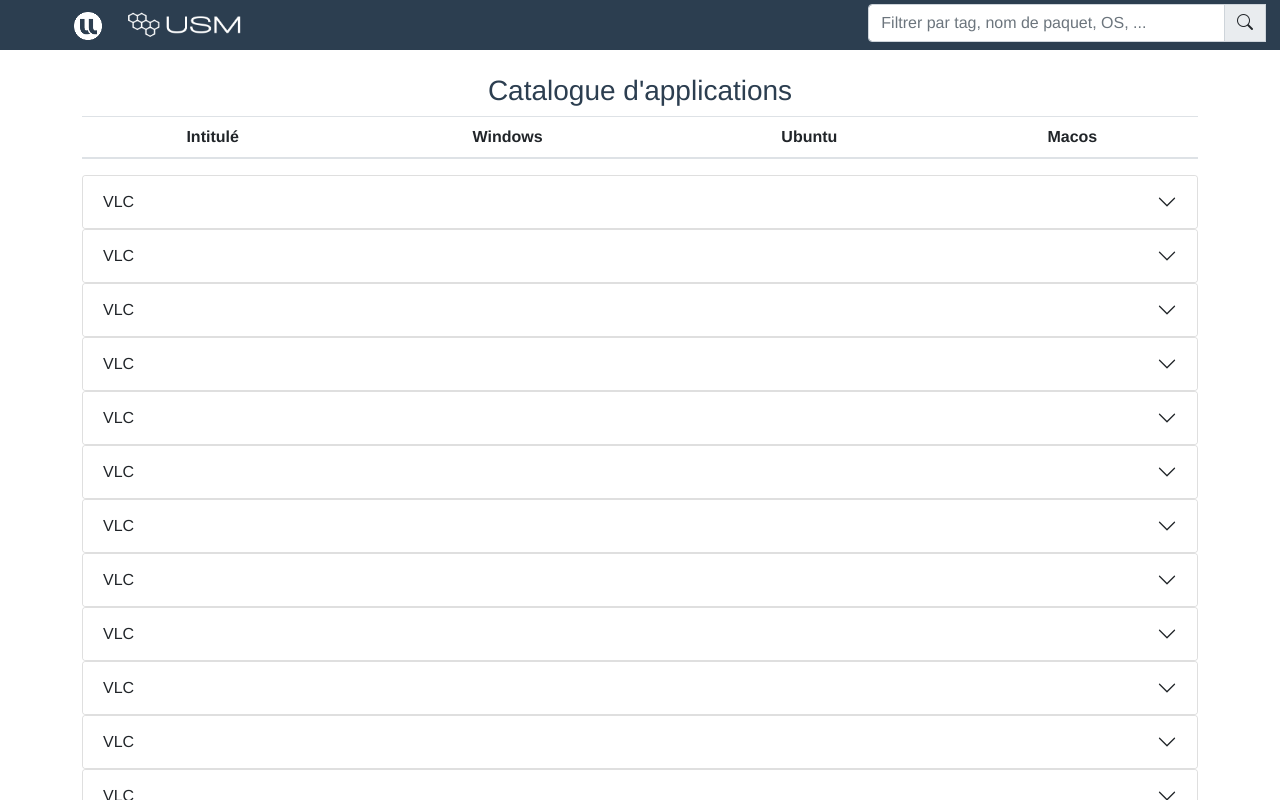
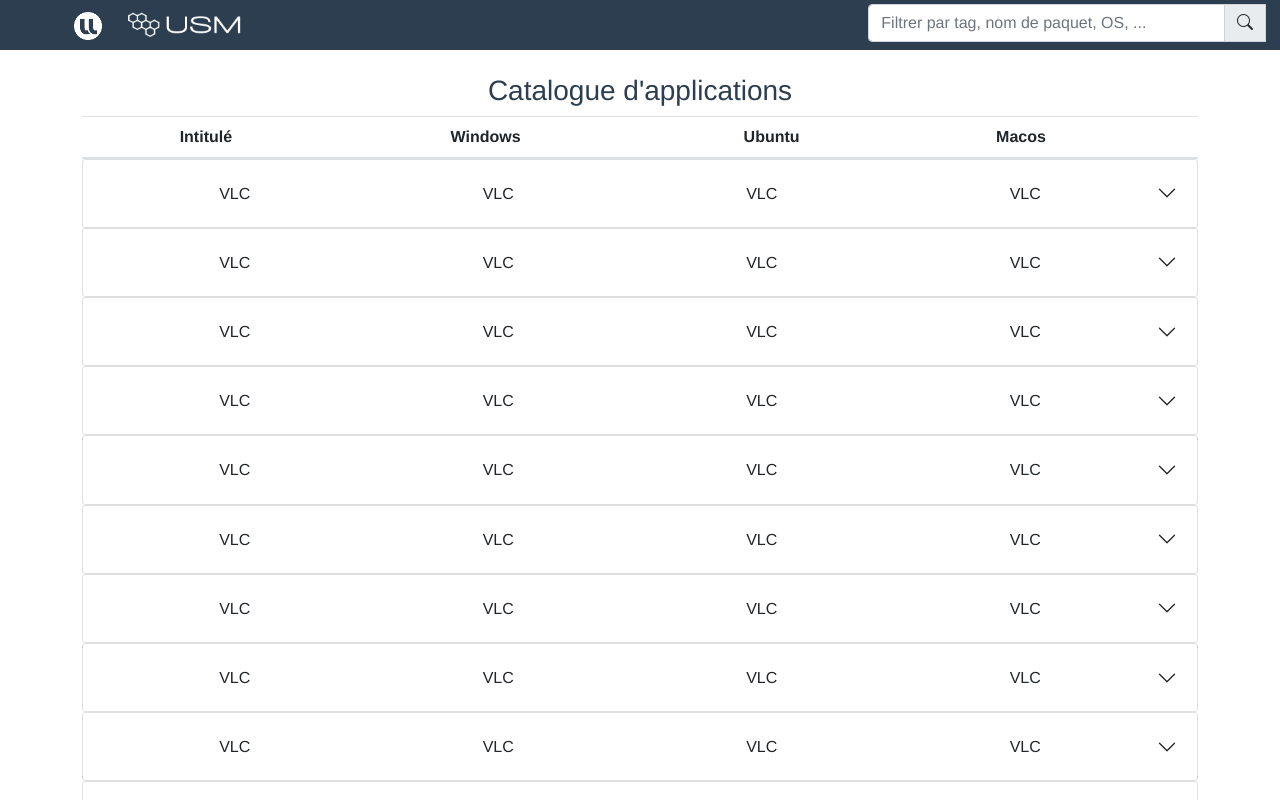
Before and after one commit to acai0/testVue3, a Vue app: page / in a window 1280 px wide. Shown: the top 800 px of the page. Built offline with nearby package versions, Linux system fonts and the light colour scheme.

Commit message:
ajout header table

```diff
--- a/src/views/HomeView.vue
+++ b/src/views/HomeView.vue
@@ -2,13 +2,14 @@
   <div class="container">
     <br />
     <h3>Catalogue d'applications</h3>
-    <table class="table">
+    <table class="table table-bordereless">
       <thead>
         <tr>
           <th>Intitulé</th>
           <th>Windows</th>
           <th>Ubuntu</th>
           <th>Macos</th>
+          <th></th>
         </tr>
       </thead>
     </table>
@@ -27,7 +28,16 @@
               v-on:click="afficheTab()"
             >
               <!-- <strong>{{ index }} </strong> VLC -->
-              VLC
+              <table class="table table-borderless">
+                <tbody>
+                  <tr>
+                    <td>VLC</td>
+                    <td>VLC</td>
+                    <td>VLC</td>
+                    <td>VLC</td>
+                  </tr>
+                </tbody>
+              </table>
             </button>
           </h2>
           <div
@@ -60,7 +70,6 @@
   methods: {
     afficheTab() {
       var tableau = `  <table class="table table-condensed">
-
               <tr>
                 <th>OS</th>
                 <th>Paquet</th>
@@ -75,7 +84,7 @@
                     data-bs-toggle="tooltip" data-bs-placement="top" title="Windows"
                   ></i>
                 </td>
-                <td>chrome</td>
+                <td>vlc</td>
                 <td><i class="bi bi-unlock-fill"  data-bs-toggle="tooltip" data-bs-placement="top" title="Version maintenue"/>102.0.5005.63</td>
                 <td><code>[--param --verbs]</code></td>
                 <td><code>present</code></td>
@@ -88,7 +97,7 @@
                      data-bs-toggle="tooltip" data-bs-placement="top" title="Ubuntu/Debian"
                   ></i>
                 </td>
-                <td>chrome</td>
+                <td>vlc</td>
                 <td> <i class="bi bi-arrow-repeat"  data-bs-toggle="tooltip" data-bs-placement="top" title="Mise à jour automatique"/>102.0.5005.63</td>
                 <td></td>
                 <td><code>latest</code></td>
@@ -98,10 +107,10 @@
                 <td>
                   <i class="bi bi-apple"  data-bs-toggle="tooltip" data-bs-placement="top" title="MacOS"></i>
                 </td>
-                <td>chrome</td>
+                <td>vlc</td>
                 <td> <i class="bi bi-lock-fill"  data-bs-toggle="tooltip" data-bs-placement="top" title="Version non maintenue"/>102.0.5005.61</td>
                 <td></td>
-                <td></td>
+                <td><code>102.0.5005.61</code></td>
               </tr>
               </table>`;
       this.tab = tableau;
@@ -113,3 +122,16 @@
 // Avec this.$ref, modifier chaque bouton,  méthode qui va dessiner le tableau
 // CHERCHER valeur dans le dom pour modifier
 </script>
+<style scoped>
+table,
+thead,
+tbody {
+  text-align: center;
+  padding: auto;
+  margin: auto;
+}
+.table-bordered {
+  padding: auto;
+  width: 100em/5;
+}
+</style>
```
